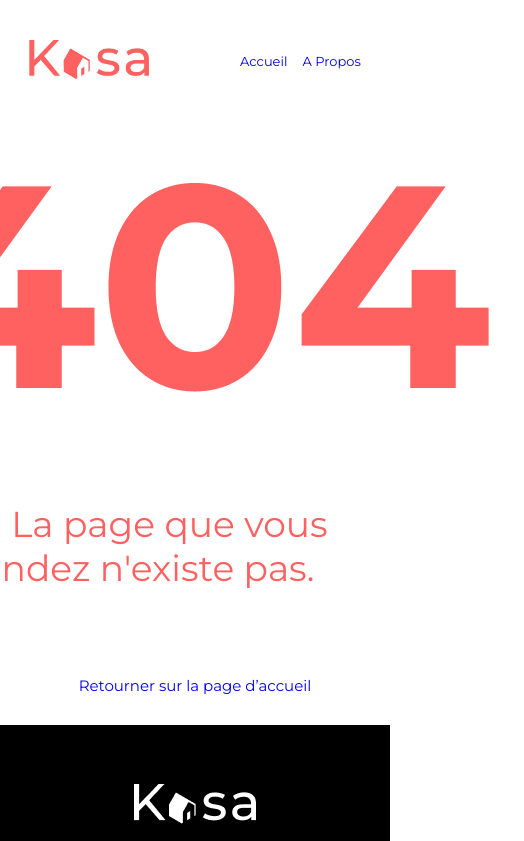
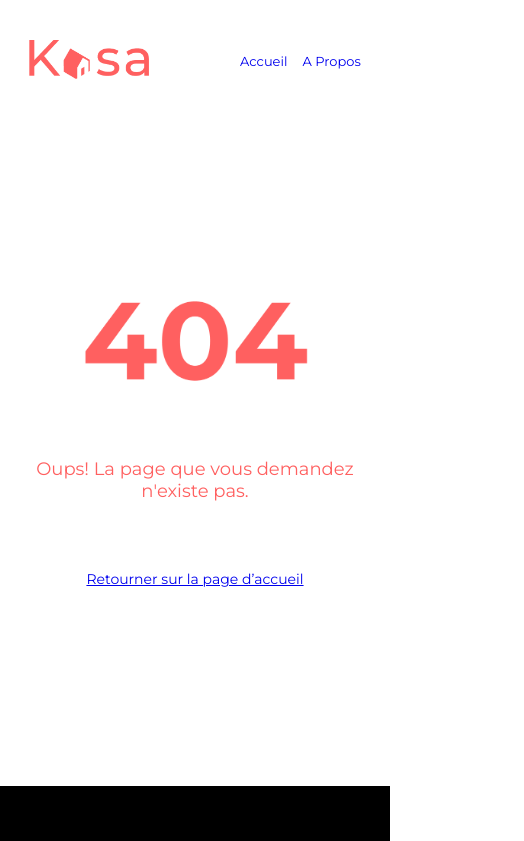
Before and after one commit to ALREBDAWI/casa-agency---REACT, a React (Create React App) app: page /error in a window 390 px wide. Shown: the top 841 px of the page, 524 px wide, since content can reach past the window. Built offline with nearby package versions, Linux system fonts and the light colour scheme.

Commit message:
responsive design modified+tested

```diff
--- a/src/pages/Propos.jsx
+++ b/src/pages/Propos.jsx
@@ -30,8 +30,8 @@ const Propos =  () => {
 
     return(
             <>
-            <section>
-                <Banner img={img}  />
+            <section className='bannerProbos' >
+                <Banner img={img} className='bannerImgProbos' />
             </section>
             <section className="collapse">
                 {items.map((item) => <Collapse key={item.id} classname={'about'} title={item.title}
--- a/src/styles/_cardDetails.scss
+++ b/src/styles/_cardDetails.scss
@@ -53,7 +53,7 @@
             position: absolute;
             width: fit-content;
             height: fit-content;
-            bottom: 140px;
+            bottom: 35px;
             left: 50%;
 
             p{
--- a/src/styles/_media.scss
+++ b/src/styles/_media.scss
@@ -197,12 +197,11 @@
                 grid-template-columns: repeat( 1 , 1fr) ;
                 width: 100%;
 
-                figure{
+                    figure{
                     width: 100%;
                     height: 255px;
 
-
-                }
+                    }
 
                 }
             }
@@ -233,15 +232,37 @@
                 }
             }
 
+            .error_wrapper{
+                height: 75vh;
 
+                img{
+
+                    height: 100px;
+
+                }
+
+                p{
+                    font-size: 18px;
+                    font-weight: 500px;
+                    text-align: center;
+
+                }
+
+                a{
+                    text-decoration: underline;
+                    font-size: 14px;
+
+                }
+
+            }
+
+            .content.show{
+                font-size: 12px;
+            }
 
         }
 
     }
 
 
-
-
-
-
 }
--- a/src/styles/_propos.scss
+++ b/src/styles/_propos.scss
@@ -1,6 +1,23 @@
 @import 'vars';
 
 
+
+.home_container{
+
+    .bannerProbos{
+
+        .banner{
+
+            img{
+
+                opacity: 80%;
+                filter: brightness(60%);
+            }
+        }
+
+
+
+    }
 
     .about {
         width: 1023px;
@@ -9,6 +26,7 @@
         .item {
             border-radius: 5px;
             margin-top: 15px;
+
         }
     }
 
@@ -56,3 +74,7 @@
         background-color: $background-color; // Ensure background-color transition if necessary
         transition: max-height 0.3s ease-in-out, opacity 0.3s ease, padding 0.3s ease ; // Combined transitions
     }
+
+
+
+}
--- a/src/styles/style.css
+++ b/src/styles/style.css
@@ -1,13 +1,16 @@
-.about {
+.home_container .bannerProbos .banner img {
+  opacity: 80%;
+  filter: brightness(60%);
+}
+.home_container .about {
   width: 1023px;
   padding: 10px;
 }
-.about .item {
+.home_container .about .item {
   border-radius: 5px;
   margin-top: 15px;
 }
-
-.title {
+.home_container .title {
   display: flex;
   justify-content: space-between;
   align-items: center;
@@ -18,26 +21,24 @@
   height: 50px;
   cursor: pointer;
 }
-.title h2 {
+.home_container .title h2 {
   font-size: 24px;
 }
-.title .arrow.open {
+.home_container .title .arrow.open {
   transform: rotate(-180deg);
   transition: transform 0.4s ease;
 }
-.title .arrow.closed {
+.home_container .title .arrow.closed {
   transition: transform 0.4s ease;
 }
-
-.content.hide {
+.home_container .content.hide {
   max-height: 0;
   opacity: 0;
   overflow: hidden;
   padding: 0 15px;
   transition: min-height 0.3s ease-in-out, opacity 0.3s ease, padding 0.3s ease;
 }
-
-.content.show {
+.home_container .content.show {
   max-height: 9999px;
   opacity: 1;
   margin-top: 0;
@@ -91,7 +92,7 @@
   width: fit-content;
   height: -moz-fit-content;
   height: fit-content;
-  bottom: 140px;
+  bottom: 35px;
   left: 50%;
 }
 .cardDetailsContainer .imgSlider .counter p {
@@ -306,6 +307,24 @@
   body .home_container .collapse .about div {
     font-size: 12px;
   }
+  body .home_container .error_wrapper {
+    height: 75vh;
+  }
+  body .home_container .error_wrapper img {
+    height: 100px;
+  }
+  body .home_container .error_wrapper p {
+    font-size: 18px;
+    font-weight: 500px;
+    text-align: center;
+  }
+  body .home_container .error_wrapper a {
+    text-decoration: underline;
+    font-size: 14px;
+  }
+  body .home_container .content.show {
+    font-size: 12px;
+  }
 }
 * {
   box-sizing: border-box;
@@ -327,7 +346,6 @@ body {
 .wrapper {
   display: flex;
   flex-direction: column;
-  flex-grow: 1;
 }
 
 a {
@@ -381,6 +399,7 @@ footer {
   flex-direction: column;
   justify-content: center;
   align-items: center;
+  margin-top: 30px;
 }
 footer p {
   color: white;
--- a/src/styles/style.scss
+++ b/src/styles/style.scss
@@ -27,7 +27,6 @@ body {
 
     display: flex;
     flex-direction: column;
-    flex-grow: 1;
 
 }
 
@@ -99,6 +98,7 @@ footer{
     flex-direction: column;
     justify-content: center;
     align-items: center;
+    margin-top: 30px;
 
 
 
```
Also changed, not shown: 2 other files (tests, documents, lock files or other folders).
